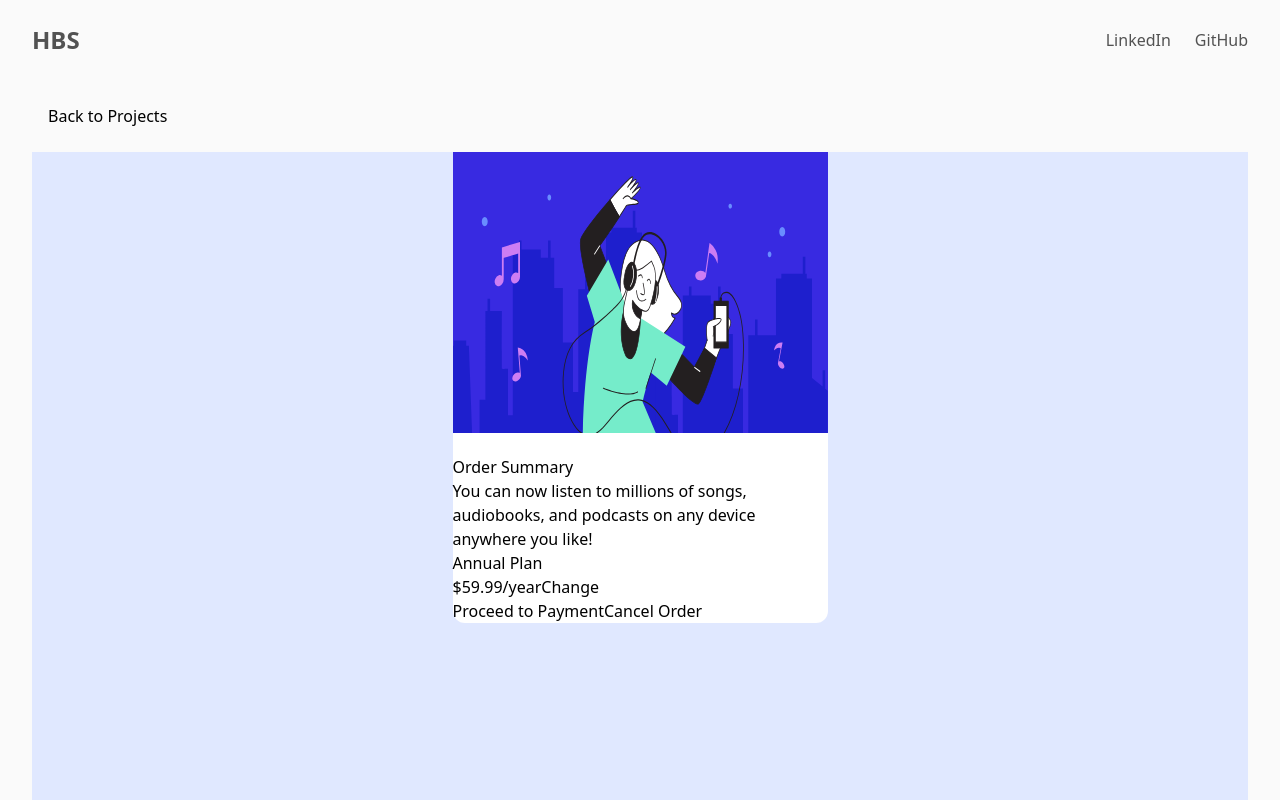
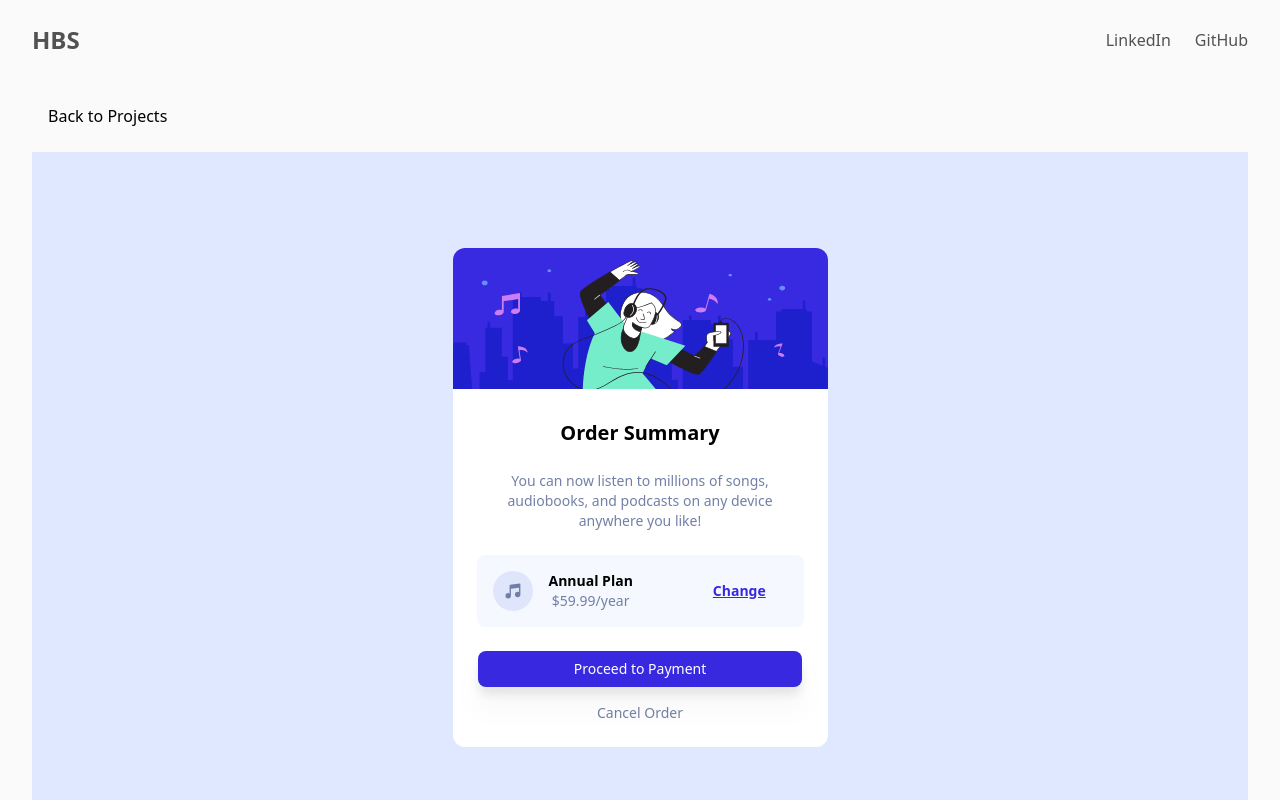
Before and after one commit to hayden-93/ui-practise, a Next.js app: page /order-summary-card in a window 1280 px wide. Shown: the top 800 px of the page. Built offline with nearby package versions, Linux system fonts and the light colour scheme.

Commit message:
feat: add order summary card styles

```diff
--- a/pages/order-summary-card.tsx
+++ b/pages/order-summary-card.tsx
@@ -13,7 +13,7 @@ interface CardProps {
 
 export const Card = ({ children, className }: CardProps) => {
   const classes = clsx(
-    "max-w-screen-mobile mx-auto rounded-xl space-y-4 bg-white",
+    "max-w-screen-mobile mx-auto rounded-xl bg-white",
     className
   );
 
@@ -26,7 +26,7 @@ interface CardContentProps {
 }
 
 export const CardContent = ({ children, className }: CardContentProps) => {
-  const classes = clsx("", className);
+  const classes = clsx("text-center px-6 py-6 space-y-6", className);
 
   return <div className={classes}>{children}</div>;
 };
@@ -46,7 +46,7 @@ export const CardImage = ({
   src,
   width,
 }: CardImageProps) => {
-  const classes = clsx("", className);
+  const classes = clsx("rounded-t-xl", className);
 
   return (
     <Image
@@ -65,7 +65,7 @@ interface CardTitleProps {
 }
 
 export const CardTitle = ({ children, className }: CardTitleProps) => {
-  const classes = clsx("", className);
+  const classes = clsx("text-xl font-bold", className);
 
   return <h2 className={classes}>{children}</h2>;
 };
@@ -79,7 +79,10 @@ export const CardDescription = ({
   children,
   className,
 }: CardDescriptionProps) => {
-  const classes = clsx("", className);
+  const classes = clsx(
+    "text-sm font-normal text-neutral-order-desaturated-blue",
+    className
+  );
 
   return <p className={classes}>{children}</p>;
 };
@@ -90,7 +93,7 @@ interface CardPlanProps {
 }
 
 export const CardPlan = ({ children, className }: CardPlanProps) => {
-  const classes = clsx("", className);
+  const classes = clsx("text-sm", className);
 
   return <div className={classes}>{children}</div>;
 };
@@ -101,9 +104,12 @@ interface CardPaymentProps {
 }
 
 export const CardPayment = ({ children, className }: CardPaymentProps) => {
-  const classes = clsx("", className);
+  const classes = clsx(
+    "bg-primary-order-bright-blue text-white px-24 py-2 rounded-lg drop-shadow-xl",
+    className
+  );
 
-  return <button className={classes}>{children}</button>;
+  return <Button className={classes}>{children}</Button>;
 };
 
 interface CardCancellationProps {
@@ -115,9 +121,31 @@ export const CardCancellation = ({
   children,
   className,
 }: CardCancellationProps) => {
-  const classes = clsx("", className);
+  const classes = clsx("text-neutral-order-desaturated-blue", className);
+
+  return <Button className={classes}>{children}</Button>;
+};
+
+interface ButtonProps {
+  children: ReactNode;
+  className?: string;
+}
+
+export const Button = ({ children, className }: ButtonProps) => {
+  const classes = clsx("text-sm", className);
 
   return <button className={classes}>{children}</button>;
+};
+
+interface OrderProps {
+  children: ReactNode;
+  className?: string;
+}
+
+export const Order = ({ children, className }: OrderProps) => {
+  const classes = clsx("text-sm space-y-4 font-medium", className);
+
+  return <div className={classes}>{children}</div>;
 };
 
 const OrderSummaryCard = () => {
@@ -133,29 +161,48 @@ const OrderSummaryCard = () => {
         <Link href="/">Back to Projects</Link>
       </nav>
       <div className="max-w-screen-max mx-auto h-screen bg-primary-order-pale-blue">
+        <div className="py-24">
           <Card>
             <CardImage
               src="/assets/img/projects/order-summary-card/illustration-hero.svg"
               alt="Woman dancing to music"
               width={400}
-            height={300}
-            className=""
+              height={150}
             />
             <CardContent>
               <CardTitle>Order Summary</CardTitle>
               <CardDescription>
-              You can now listen to millions of songs, audiobooks, and podcasts
-              on any device anywhere you like!
+                You can now listen to millions of songs, audiobooks, and
+                podcasts on any device anywhere you like!
               </CardDescription>
-            <div>
-              <h6>Annual Plan</h6>
-              <span>$59.99/year</span>
-              <button>Change</button>
+              <div className="flex p-4 bg-primary-order-pale-blue bg-opacity-30 rounded-lg space-x-4">
+                <Image
+                  src="/assets/img/projects/order-summary-card/icon-music.svg"
+                  alt="Music icon"
+                  width={40}
+                  height={12}
+                />
+                <CardPlan>
+                  <h6 className="font-bold">Annual Plan</h6>
+                  <span className="text-neutral-order-desaturated-blue">
+                    $59.99/year
+                  </span>
+                </CardPlan>
+                <Button className="text-primary-order-bright-blue underline font-bold pl-16 hover:no-underline hover:text-opacity-50">
+                  Change
+                </Button>
               </div>
-            <CardPayment>Proceed to Payment</CardPayment>
-            <CardCancellation>Cancel Order</CardCancellation>
+              <Order>
+                <CardPayment className="hover:bg-opacity-70 hover:text-white">
+                  Proceed to Payment
+                </CardPayment>
+                <CardCancellation className="hover:text-black">
+                  Cancel Order
+                </CardCancellation>
+              </Order>
             </CardContent>
           </Card>
+        </div>
       </div>
     </>
   );
```
Lines whose indentation alone changed are shown as unchanged.
